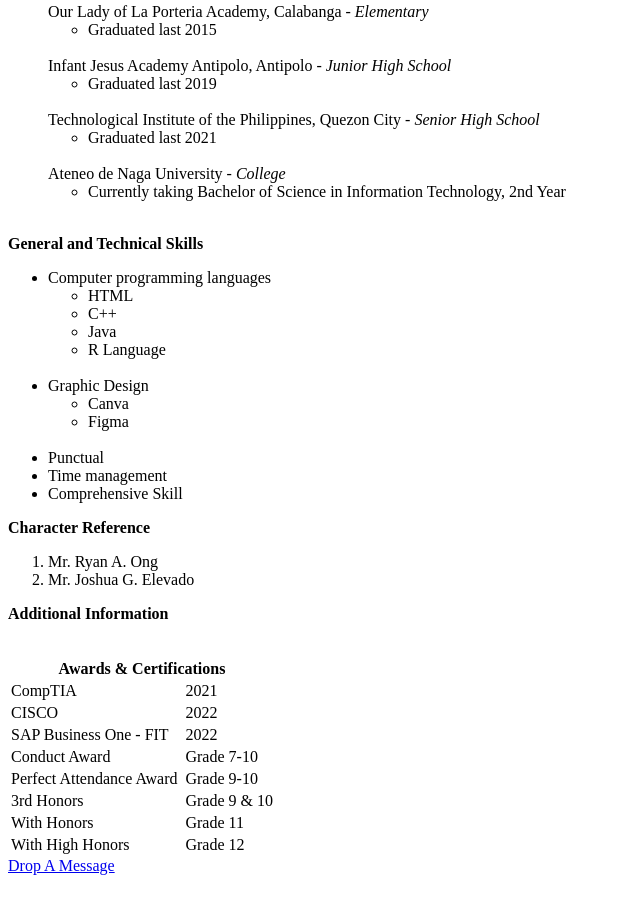
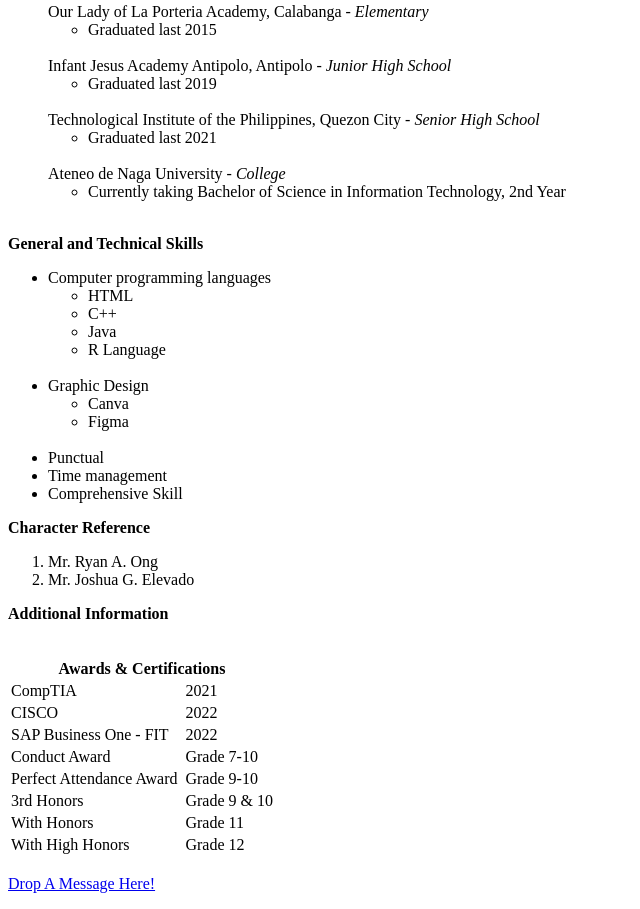
Before and after one commit to phoebecastro/Resume, a plain HTML site: page Index.html in a window 1280 px wide. Shown: the part 545-1454 px from the top of the page, without its empty margins (0-640 px from the left). Drawn offline with Linux system fonts and the light colour scheme.

Commit message:
Update Index.html

```diff
--- a/Index.html
+++ b/Index.html
@@ -97,8 +97,8 @@
             <td>&nbsp;Grade 12</td>
         </tr>
         </table>
-
-	<a href="Contact.html">Drop A Message</a>
+	<br>
+	<a href="Contact.html">Drop A Message Here!</a>
 	</p>
 	</body>
 </html>
```
